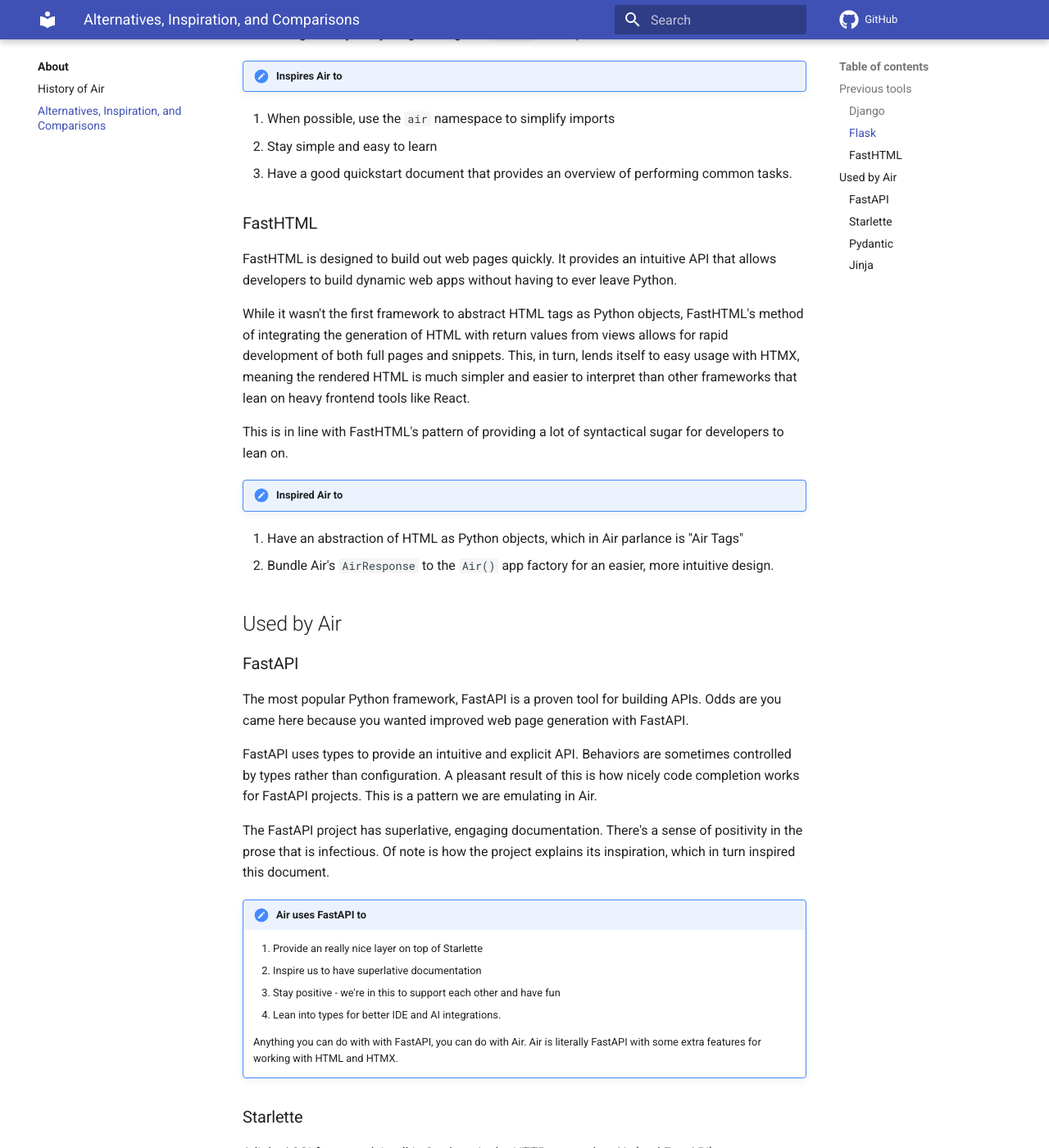
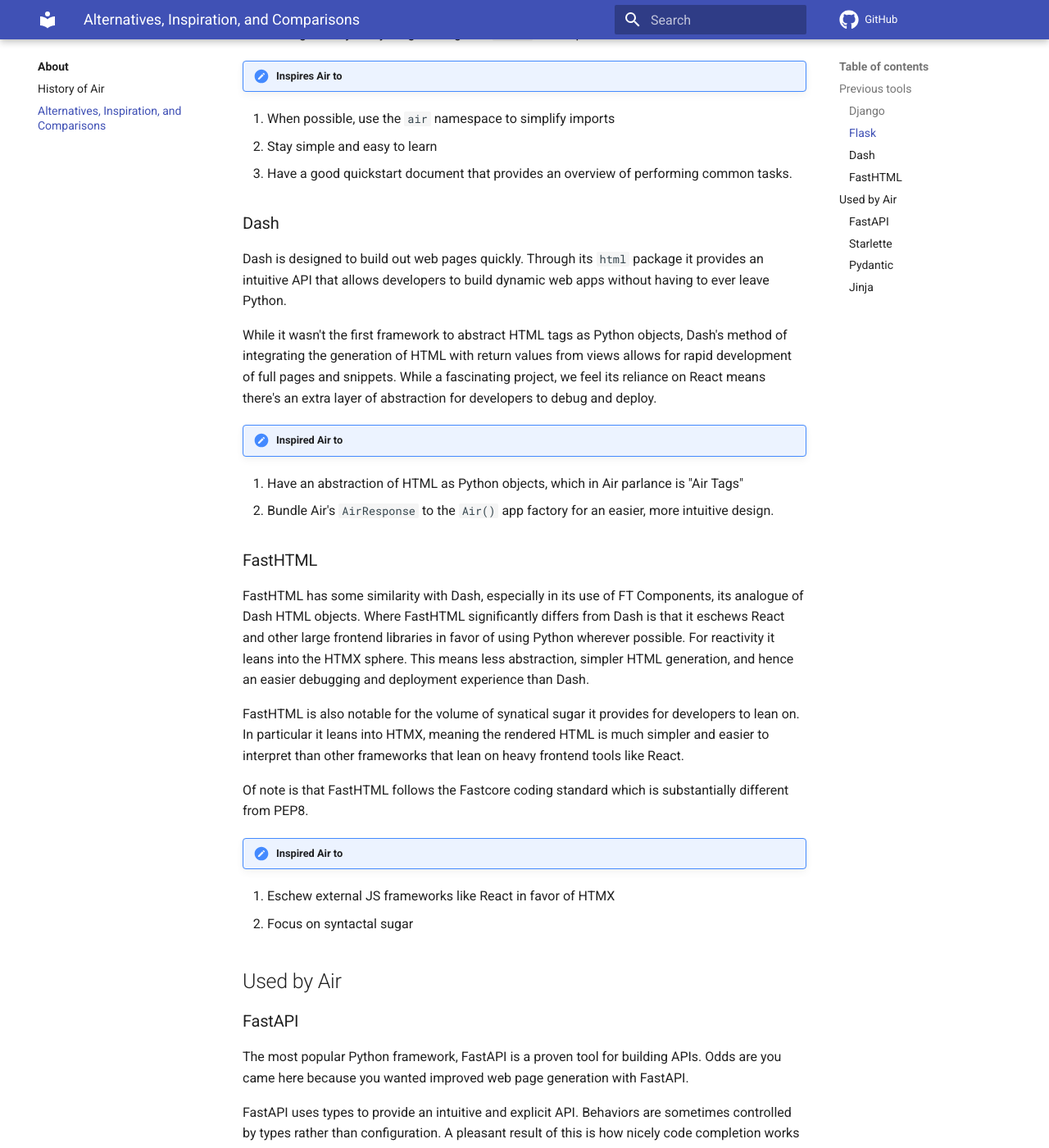
Before and after one commit to feldroy/air, an MkDocs documentation site: the page built from docs/about/alternatives.md, in a window 1280 px wide and 1400 px high, scrolled down 1008 px. Shown: the whole window at 82% size. Built offline with MkDocs 1.6.1 and Material for MkDocs 9.7.7, drawn with Linux system fonts in a browser that asks for light colours; comment, search, counter and statistics services are not loaded.

Commit message:
Add Dash to inspiration

```diff
--- a/docs/about/alternatives.md
+++ b/docs/about/alternatives.md
@@ -32,18 +32,29 @@ Of note is that core Flask uses a flat namespace. Instead of having to learn lon
  2. Stay simple and easy to learn
  3. Have a good quickstart document that provides an overview of performing common tasks.
 
-### FastHTML
+### Dash
 
-FastHTML is designed to build out web pages quickly. It provides an intuitive API that allows developers to build dynamic web apps without having to ever leave Python.
+Dash is designed to build out web pages quickly. Through its `html` package it provides an intuitive API that allows developers to build dynamic web apps without having to ever leave Python.
 
-While it wasn't the first framework to abstract HTML tags as Python objects, FastHTML's method of integrating the generation of HTML with return values from views allows for rapid development of both full pages and snippets. This, in turn, lends itself to easy usage with HTMX, meaning the rendered HTML is much simpler and easier to interpret than other frameworks that lean on heavy frontend tools like React.
-
-This is in line with FastHTML's pattern of providing a lot of syntactical sugar for developers to lean on.
+While it wasn't the first framework to abstract HTML tags as Python objects, Dash's method of integrating the generation of HTML with return values from views allows for rapid development of full pages and snippets. While a fascinating project, we feel its reliance on React means there's an extra layer of abstraction for developers to debug and deploy.
 
 !!! note "Inspired Air to"
 
  1. Have an abstraction of HTML as Python objects, which in Air parlance is "Air Tags"
  2. Bundle Air's `AirResponse` to the `Air()` app factory for an easier, more intuitive design.
+
+### FastHTML
+
+FastHTML has some similarity with Dash, especially in its use of FT Components, its analogue of Dash HTML objects. Where FastHTML significantly differs from Dash is that it eschews React and other large frontend libraries in favor of using Python wherever possible. For reactivity it leans into the HTMX sphere. This means less abstraction, simpler HTML generation, and hence an easier debugging and deployment experience than Dash.
+
+FastHTML is also notable for the volume of synatical sugar it provides for developers to lean on. In particular it leans into HTMX, meaning the rendered HTML is much simpler and easier to interpret than other frameworks that lean on heavy frontend tools like React.
+
+Of note is that FastHTML follows the Fastcore coding standard which is substantially different from PEP8.
+
+!!! note "Inspired Air to"
+
+ 1. Eschew external JS frameworks like React in favor of HTMX
+ 2. Focus on syntactal sugar
 
 
 ## Used by Air
```
